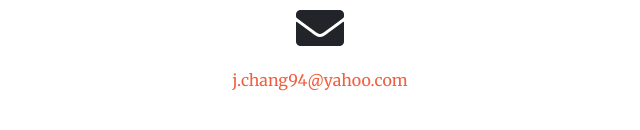
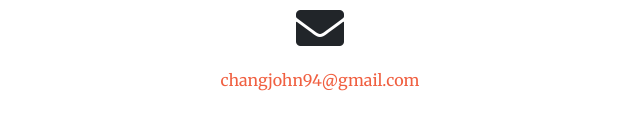
Before and after one commit to john-chang94/john-chang94.github.io, a plain HTML site: page index.html in a window 1280 px wide. Shown: the part 2280-2410 px from the top of the page, 320-960 px from the left. Drawn offline with nearby package versions, Linux system fonts and the light colour scheme.

Commit message:
Update index.html

```diff
--- a/index.html
+++ b/index.html
@@ -229,7 +229,7 @@
         <div class="col-lg-4 mr-auto text-center">
           <i class="fa fa-envelope fa-3x mb-3 sr-contact"></i>
           <p>
-            <a href="mailto:your-email@your-domain.com">j.chang94@yahoo.com</a>
+            <a href="mailto:your-email@your-domain.com">changjohn94@gmail.com</a>
           </p>
         </div>
         <div class="col-lg-4 ml-auto text-center">
```
